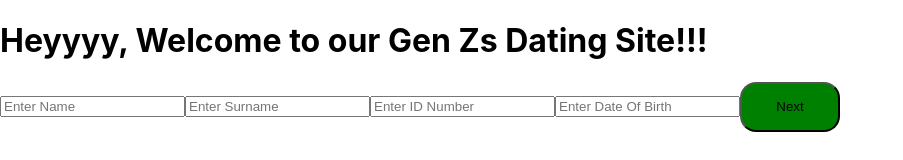
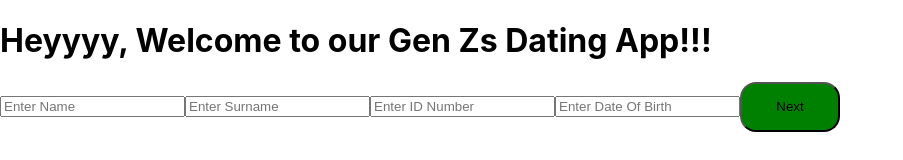
Before and after one commit to MaccccD/Sign-Up_Form_React_Project, a React (Create React App) app: page /PersonalDetails in a window 1280 px wide. Shown: the top 160 px of the page, without its empty margins (0-903 px from the left). Built offline with nearby package versions, Linux system fonts and the light colour scheme.

Commit message:
Small Personal Details Change Update

```diff
--- a/src/Components/PersonalDetails.jsx
+++ b/src/Components/PersonalDetails.jsx
@@ -30,7 +30,7 @@ function PersonalDetails() {
   return (
     //first step of the form is the personal details:
     <div>
-      <h1>Heyyyy, Welcome to our Gen Zs Dating Site!!!</h1>
+      <h1>Heyyyy, Welcome to our Gen Zs Dating App!!!</h1>
 
        <form onSubmit={HandlePersonalDetails}>
         <input type='text' placeholder='Enter Name' onChange={(e)=>setName(e.target.value)} required/>
```
